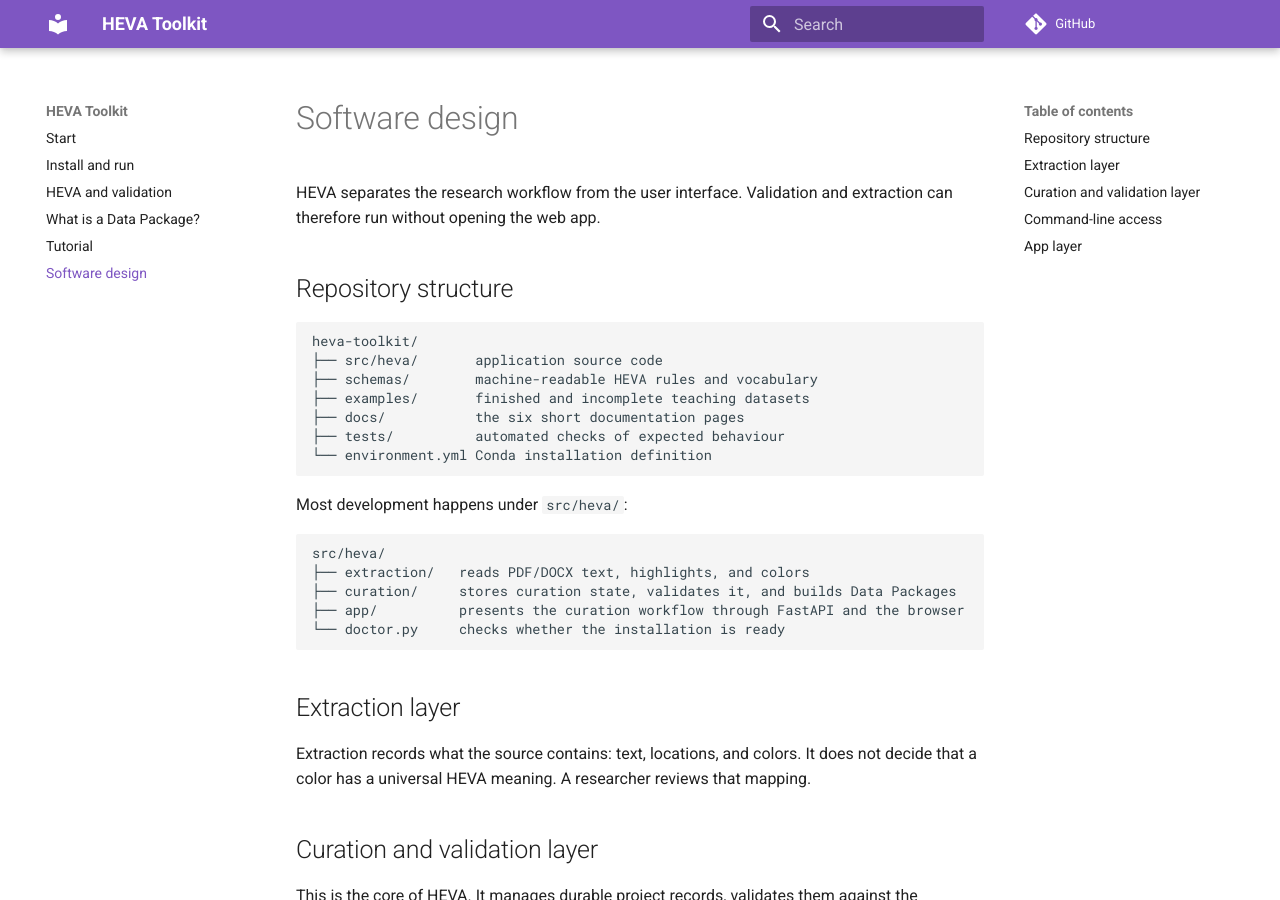
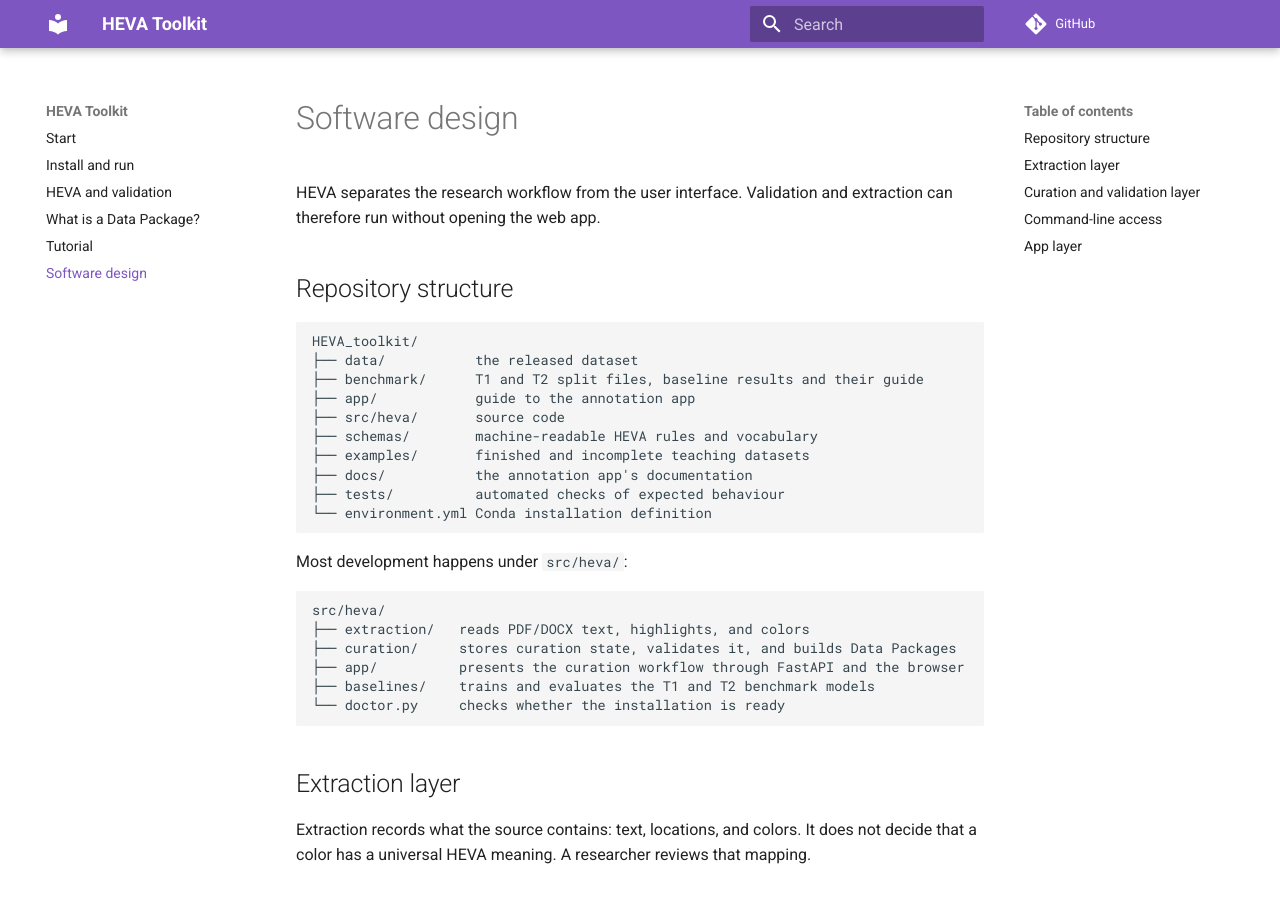
Before and after one commit to zzbn12345/HEVA_toolkit, an MkDocs documentation site: the page built from docs/SOFTWARE_DESIGN.md, in a window 1280 px wide and 900 px high. Built offline with MkDocs 1.6.1 and Material for MkDocs 9.7.7, drawn with Linux system fonts in a browser that asks for light colours; comment, search, counter and statistics services are not loaded.

````diff
--- a/docs/SOFTWARE_DESIGN.md
+++ b/docs/SOFTWARE_DESIGN.md
@@ -6,11 +6,14 @@ therefore run without opening the web app.
 ## Repository structure
 
 ```text
-heva-toolkit/
-├── src/heva/       application source code
+HEVA_toolkit/
+├── data/           the released dataset
+├── benchmark/      T1 and T2 split files, baseline results and their guide
+├── app/            guide to the annotation app
+├── src/heva/       source code
 ├── schemas/        machine-readable HEVA rules and vocabulary
 ├── examples/       finished and incomplete teaching datasets
-├── docs/           the six short documentation pages
+├── docs/           the annotation app's documentation
 ├── tests/          automated checks of expected behaviour
 └── environment.yml Conda installation definition
 ```
@@ -22,6 +25,7 @@ src/heva/
 ├── extraction/   reads PDF/DOCX text, highlights, and colors
 ├── curation/     stores curation state, validates it, and builds Data Packages
 ├── app/          presents the curation workflow through FastAPI and the browser
+├── baselines/    trains and evaluates the T1 and T2 benchmark models
 └── doctor.py     checks whether the installation is ready
 ```
 
````
Also changed, not shown: CHANGELOG.md (+3 -0 lines), app/README.md (+1 -1 lines), docs/index.md (+7 -3 lines), 2 other files.
